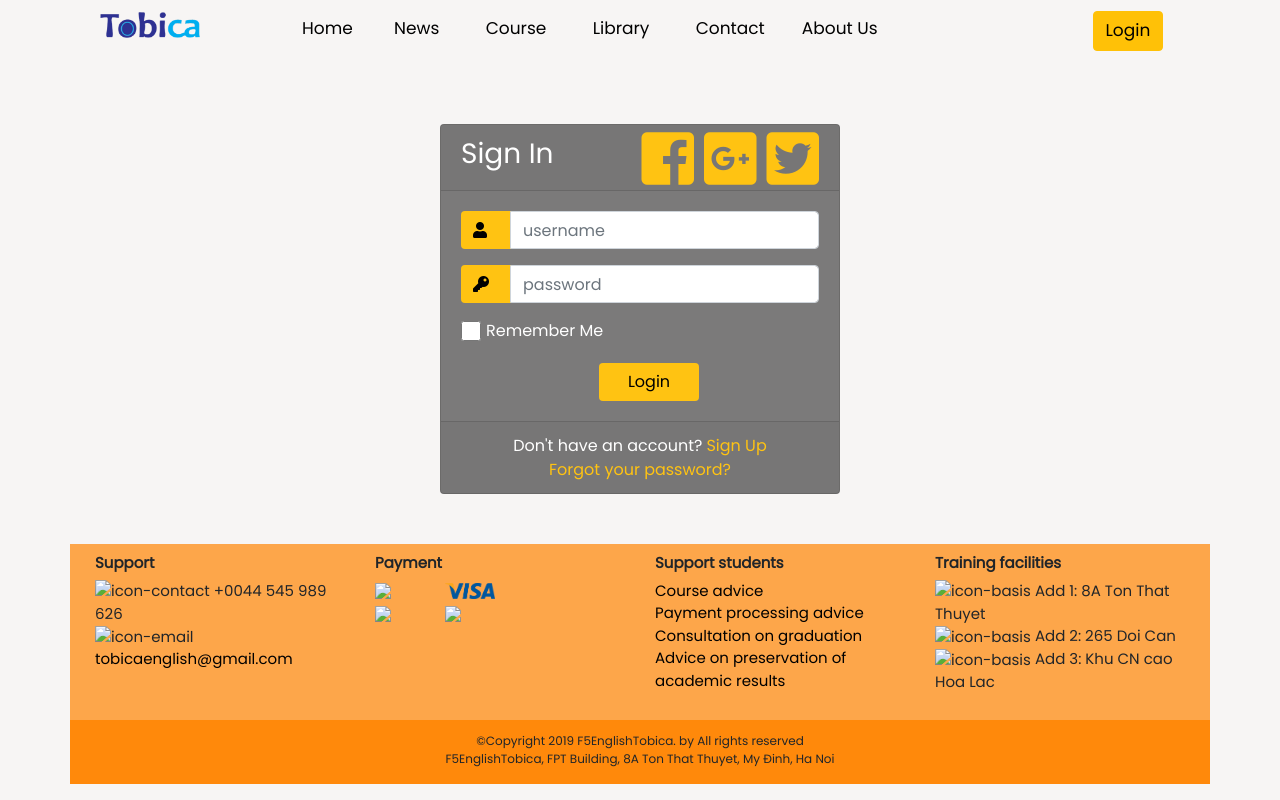
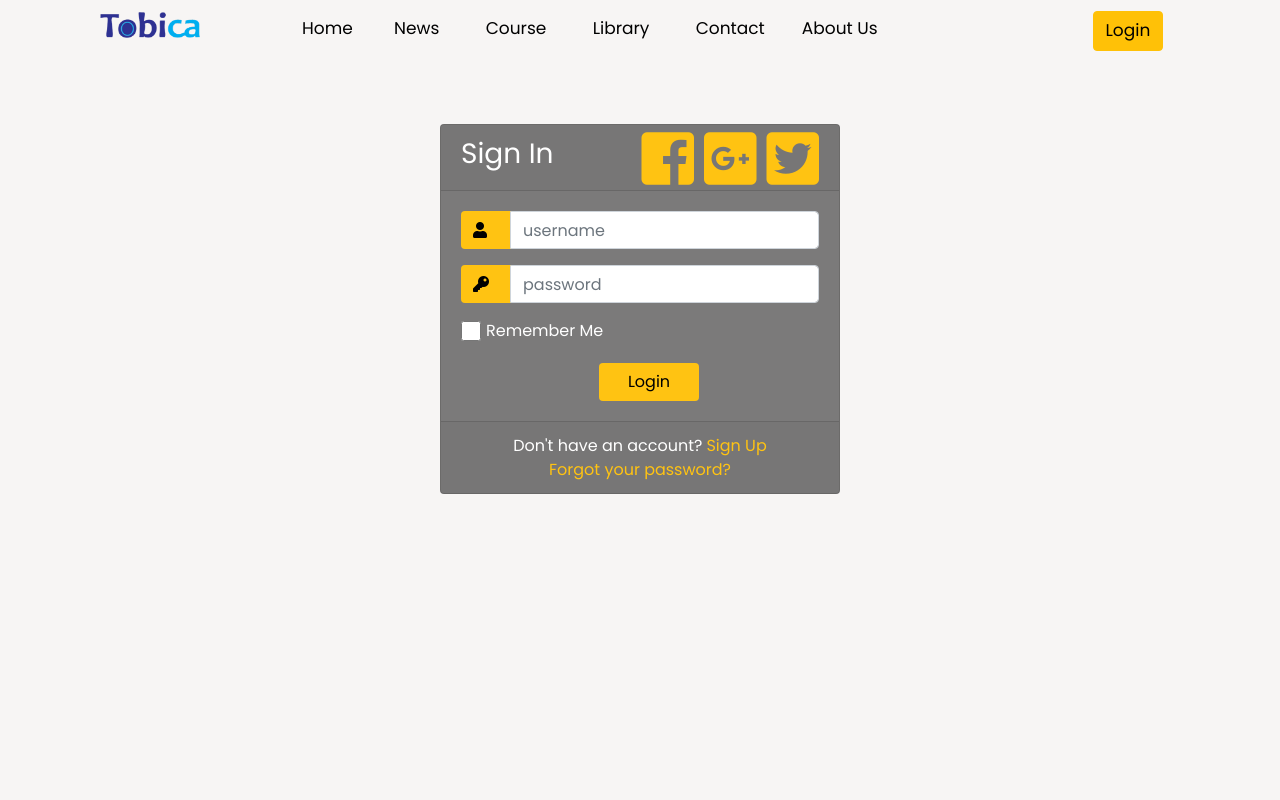
Before and after one commit to haohvth1807024/eProject, a plain HTML site: page login.html in a window 1280 px wide. Drawn offline with nearby package versions, Linux system fonts and the light colour scheme; a web font is replaced by a local one.

Commit message:
Update login.html

```diff
--- a/login.html
+++ b/login.html
@@ -170,115 +170,6 @@
 		</div>
 	</div>
 
-
-	<!--footer-->
-    <div class="main">
-       <div class="wrapper">
-          <div class="container">
-             <div class="row tobica-pre-footer">
-                <!-- Start footer-address-->
-                <div class="col-lg-3 col-md-6 col-sm-12">
-                   <div class="footer-address">
-                      <div class="pre-footer-heading">
-                         <h5>Support</h5>
-                      </div>
-                      <div class="contact-info-footer">
-                         <!-- Contact Info List -->
-                         <ul>
-                            <!-- Start Contact Info Item -->
-                            <li>
-                               <img src="images/icon-contact.png" alt="icon-contact" width="20px"> +0044 545 989 626
-                            </li>
-                            <li>
-                               <img src="images/icon-email.png" alt="icon-email" width="20px">
-                               <a href="mailto:Tobicaenglish@gmail.com?subject=feedback" "email me">tobicaenglish@gmail.com</a>
-                            </li>
-                            <!-- End Contact Info Item -->
-                         </ul>
-                      </div>
-                   </div>
-                </div>
-
-                <!-- End footer-address-->
-                <!-- Start footer-payment-->
-                <div class="col-lg-3 col-md-6 col-sm-12">
-                   <div class="footer-payment">
-                      <div class="pre-footer-heading">
-                         <h5>Payment</h5>
-                      </div>
-                      <div class="row">
-                         <div class="col-6 col-md-3"><img src="images/Master.png" alt"MasterCard" width="50px" /></div>
-                         <div class="col-6 col-md-3"><img src="images/visacard.png" alt"VisaCard" width="50px" /></div>
-                         <div class="w-100"></div>
-                         <div class="col-6 col-md-3"><img src="images/jcbcard.png" alt"JCBCard" width="50px" /></div>
-                         <div class="col-6 col-md-3"><img src="images/vietinbank.jpg" alt"VietinbankCard" width="50px" /></div>
-                      </div>
-                   </div>
-                </div>
-                <!-- End footer-payment-->
-                <!-- Start footer-support-->
-                <div class="col-lg-3 col-md-6 col-sm-12">
-                   <div class="footer-support">
-                      <div class="pre-footer-heading">
-                         <h5>Support students</h5>
-                      </div>
-                      <!-- Footer Menu -->
-                      <ul class="footer-support-menu">
-                         <!-- Footer Menu Item -->
-                         <li><a href="#">Course advice</a></li>
-                         <!-- End Footer Menu Item -->
-                         <!-- Footer Menu Item -->
-                         <li><a href="#!">Payment processing advice</a></li>
-                         <!-- End Footer Menu Item -->
-                         <!-- Footer Menu Item -->
-                         <li><a href="#!">Consultation on graduation</a></li>
-                         <!-- End Footer Menu Item -->
-                         <!-- Footer Menu Item -->
-                         <li><a href="#!">Advice on preservation of academic results</a></li>
-                         <!-- End Footer Menu Item -->
-                      </ul>
-                   </div>
-                </div>
-                <!-- End footer-support-->
-                <!-- Start footer-basis-->
-                <div class="col-lg-3 col-md-6 col-sm-12">
-                   <div class="footer-basis">
-                      <div class="pre-footer-heading">
-                         <h5>Training facilities</h5>
-                      </div>
-                      <ul class="footer-basis-menu">
-                         <li><img src="images/icon-basis.png" alt="icon-basis" width="15px">
-                            Add 1: 8A Ton That Thuyet
-                         </li>
-                         <li><img src="images/icon-basis.png" alt="icon-basis" width="15px">
-                            Add 2: 265 Doi Can
-                         </li>
-                         <li> <img src="images/icon-basis.png" alt="icon-basis" width="15px">
-                            Add 3: Khu CN cao Hoa Lac
-                         </li>
-                      </ul>
-                   </div>
-                </div>
-                <!-- End footer-basis-->
-             </div>
-          </div>
-       </div>
-    </div>
-    <div class="main">
-       <div class="wrapper">
-          <div class="container">
-             <div class="row">
-                <div class="col-md-12 tobica-footer">
-                   <p> ©Copyright 2019 F5EnglishTobica. by All rights reserved <br>
-                      F5EnglishTobica, FPT Building, 8A Ton That Thuyet, My Đinh, Ha Noi
-                   </p>
-                </div>
-             </div>
-          </div>
-       </div>
-    </div>
-    <!--End footer -->
-
     <!-- Script -->
     <script src="js/libs/jquery-1.9.1.min.js" type="text/javascript"></script>
     <script type="text/javascript" src="js/slide.js"></script>
```
